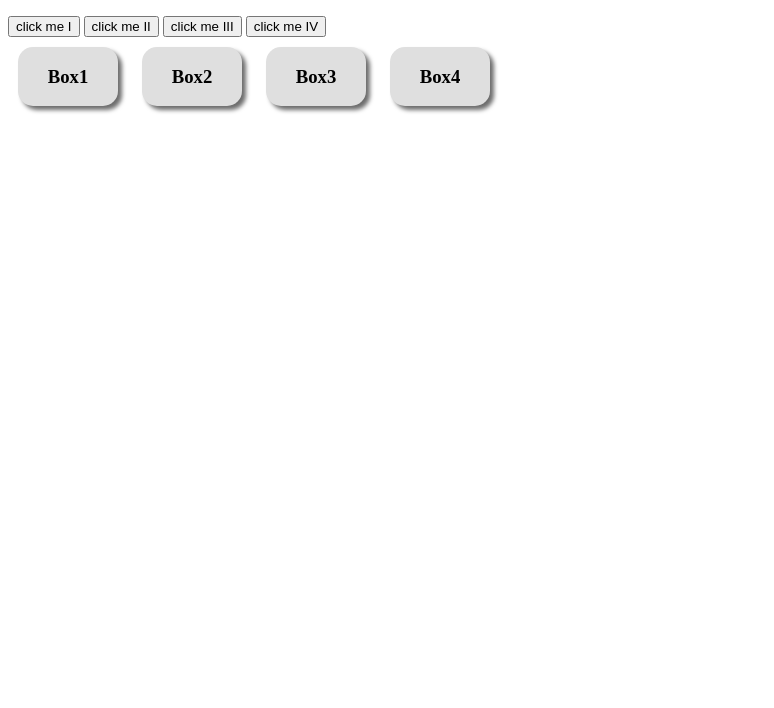
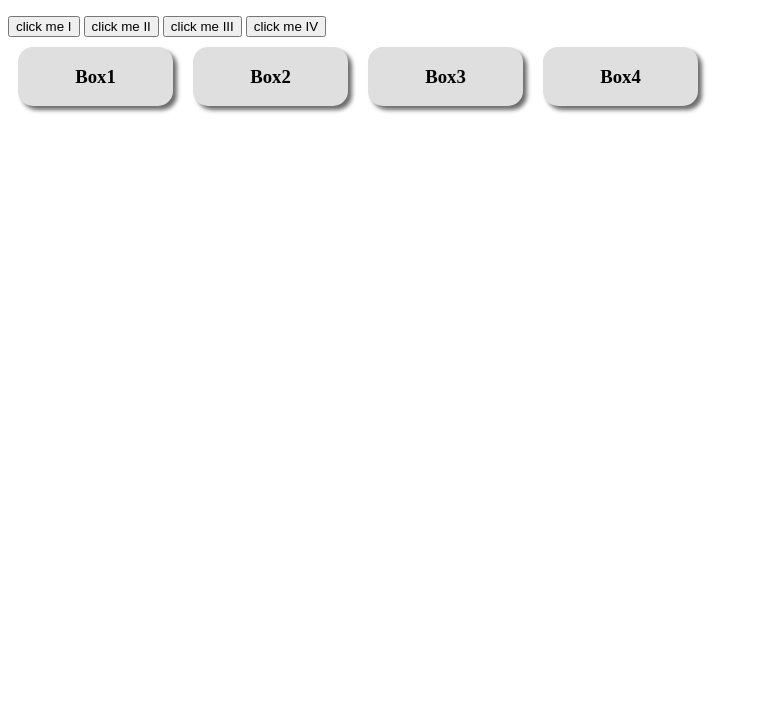
Before and after one commit to iwashun22/jQuery, a plain HTML site: page index.html in a window 1280 px wide. Shown: the part 92-800 px from the top of the page, without its empty margins (0-774 px from the left). Drawn offline with nearby package versions, Linux system fonts and the light colour scheme.

Commit message:
better arrange

```diff
--- a/index.html
+++ b/index.html
@@ -10,6 +10,7 @@
    <style>
       .box{
          display: inline-block;
+         flex: 1;
          margin: 10px 10px;
          width: 100px;
          background-color: rgb(223, 223, 223);
@@ -33,6 +34,10 @@
          background-color: rgb(255, 212, 253);
          box-shadow: 4px 4px 4px rgb(145, 77, 139);
       }
+      .table{
+         display: flex;
+         max-width: 700px;
+      }
    </style>
 </head>
 <body>
@@ -46,6 +51,7 @@
       <button class="btn" data-box-id="box4">click me IV</button>
    </div>
 
+   <div class="table">
       <div class="box" id="box1">
          <h3>Box1</h3>
       </div>
@@ -58,5 +64,6 @@
       <div class="box" id="box4">
          <h3>Box4</h3>
       </div>
+   </div>
 </body>
 </html>
```
Lines whose indentation alone changed are shown as unchanged.
